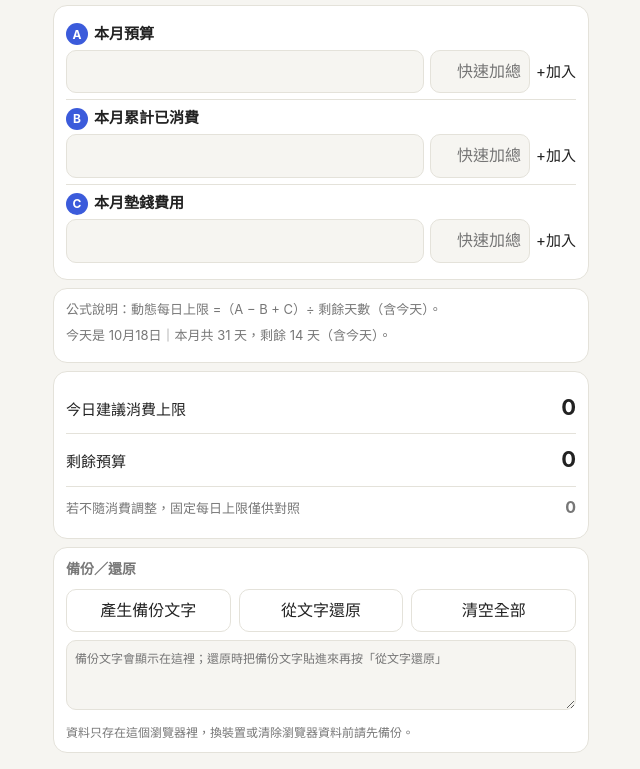
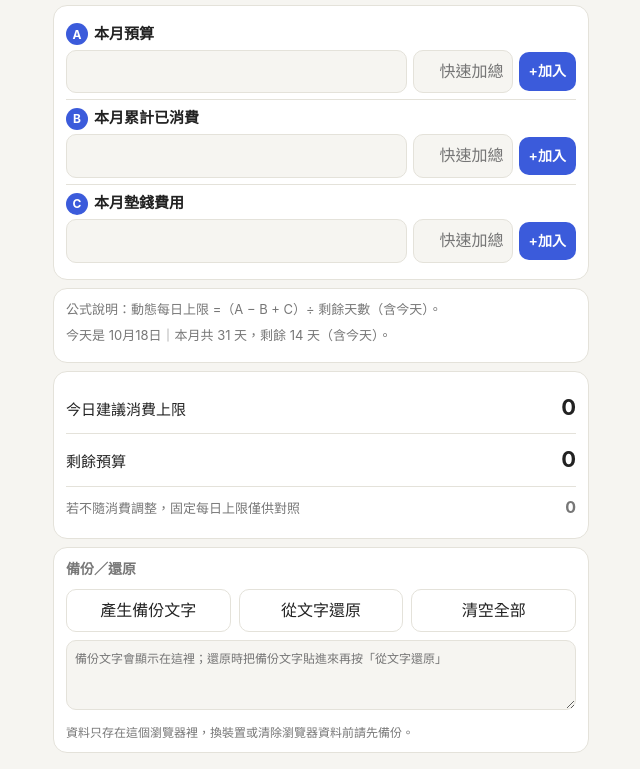
Before and after one commit to ollie-glitch-code/daily-limit, a plain HTML site: page index.html in a window 1280 px wide. Shown: the part 42-811 px from the top of the page, without its empty margins (319-959 px from the left). Drawn offline with Linux system fonts and the light colour scheme.

Commit message:
Add files via upload

```diff
--- a/index.html
+++ b/index.html
@@ -88,7 +88,7 @@
   $("inputs").innerHTML=FIELDS.map(function(f){
     return '<div class="item"><div class="nm"><span class="tag">'+f.t+'</span>'+f.n+'</div><div></div>'+
     '<div class="ctl"><input class="main" type="number" inputmode="decimal" id="v_'+f.k+'" aria-label="'+f.n+'">'+
-    '<div class="quick"><input type="number" inputmode="decimal" id="q_'+f.k+'" placeholder="快速加總" data-k="'+f.k+'">+加入</button></div></div></div>';
+    '<div class="quick"><input type="number" inputmode="decimal" id="q_'+f.k+'" placeholder="快速加總"><button data-k="'+f.k+'">+加入</button></div></div></div>';
   }).join("");
   FIELDS.forEach(function(f){
     $("v_"+f.k).value=S[f.k]||"";
```
